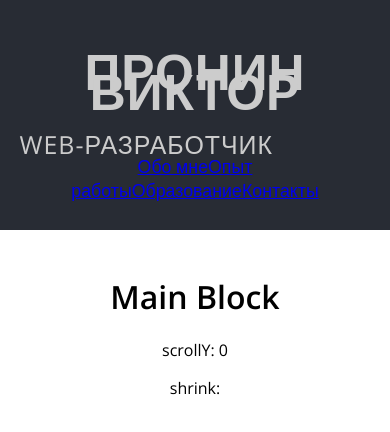
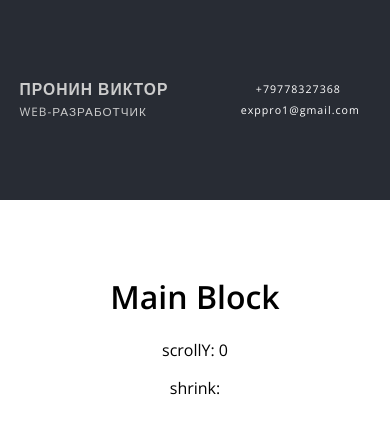
Before and after one commit to Viskazz/rezume, a React (Create React App) app: page / in a window 390 px wide. Shown: the top 432 px of the page. Built offline with nearby package versions, Linux system fonts and the light colour scheme.

Commit message:
adjusted media queryes

```diff
--- a/src/App.css
+++ b/src/App.css
@@ -34,6 +34,11 @@
     transition: height 0.3s;
 }
 
+.App-main {
+    padding-top: 30vh;
+    min-height: 200vh;
+}
+
 .App-inner {
     width: 90%;
     max-width: 69em;
@@ -44,75 +49,126 @@
 .App-header .name {
     text-transform: uppercase;
     letter-spacing: 1px;
-    font-size: 1.4em;
+    font-size: 1.1em;
     margin: 0;
     float: left;
     color: #ccc;
+}
+.App-header nav {
+    float: right;
 }
 .App-header .name,
 .App-header nav {
     display: inline-block;
     position: relative;
+
 }
 
-.App-header .name p{
-    float: left;
-    margin:0;
-    top:0;
+.App-header nav p{
+    letter-spacing: 1px;
+    float: right;
+    margin-right: 1em;
 }
 
-.App-header .name,
-.App-header nav a {
-    line-height: 20px;
+.App-header .name p {
+    float: left;
+    margin: 0;
+    padding:0;
+    top: 0;
 }
 
+/* анти-подергивание */
+.App-header .name,
+.App-header nav p {
+    line-height: 1em;
+}
+.App-header h1:hover {
+    color: #fff;
+}
 
 /* Анимация высоты */
 .App-header .name,
-/* .App-header .name p,
-.App-header .name h1, */
-.App-header nav a {
+.App-header nav p {
     -webkit-transition: all 0.3s;
     -moz-transition: all 0.3s;
     transition: all 0.3s;
 }
+/* плавная анимация только цвета при наведении курсора*/
+.App-header .name h1{
+    -webkit-transition: color 0.3s;
+    -moz-transition: color 0.3s;
+    transition: color 0.3s;;
+}
 
 .App-header .name.shrink {
-    line-height: 10px;
+    line-height:  1em;
+    font-size: .6em;
+}
+
+.App-header.shrink nav{
     font-size: .7em;
 }
 
-.App-header.App-header-shrink h1,
-.App-header.App-header-shrink nav a {
-    line-height: 10px;
+.App-header .name.shrink p{
+    line-height:  1.5em;
+    font-size: .7em;
 }
 
-.App-header.shrink{
+.App-header.shrink {
     height: 90px;
 }
 
-.App-header h1:hover {
-    color: #fff;
+
+
+
+
+
+/* Медиа запросы */
+
+
+@media screen and (max-width:1200px) {
+
+    .App-header{
+        height: 200px;
+    }
+    .App-header nav p {
+        font-size: .6em;
+        letter-spacing: 1px;
+        float: none;
+        margin-right: 1em;
+    }
+
+    .App-header nav p.shrink {
+        opacity: 0;
+    }
+    .App-header .name,
+    .App-header nav p {
+        line-height: 1em;
+    }
+    .App-header .name{
+        line-height: 0.6em;
+    }
+    .App-header .name h1 {
+        font-size: .8em;
+    }
+    .App-header .name p {
+        font-size: .6em;
+    }
+    .App-header .name.shrink p{
+        line-height:  1em;
+        font-size: .6em;
+    }
+
 }
 
-.App-header nav {
-    float: right;
-}
+/* @media screen and (max-width: 320px) {
 
-.App-main {
-    padding-top: 30vh;
-    min-height: 200vh;
-}
+    .App-header nav a,
+    .App-header.App-header-shrink nav a {
+        line-height: 0;
+    }
 
-.App-link {
-    color: #61dafb;
-}
-
-@keyframes App-logo-spin {
-    from {
-        transform: rotate(0deg);
+    .App-header nav p.shrink {
+        visibility: hidden;
     }
-    to {
-        transform: rotate(360deg);
-    }
-}
+} */
--- a/src/App.tsx
+++ b/src/App.tsx
@@ -24,10 +24,8 @@ function App() {
             <p>Web-разработчик</p>
           </div>
           <nav>
-            <a href="#">Обо мне</a>
-            <a href="#">Опыт работы</a>
-            <a href="#">Образование</a>
-            <a href="#">Контакты</a>
+            <p>+79778327368&nbsp;</p>
+            <p className={`${shrink}`}>exppro1@gmail.com</p>
           </nav>
         </div>
 
```
